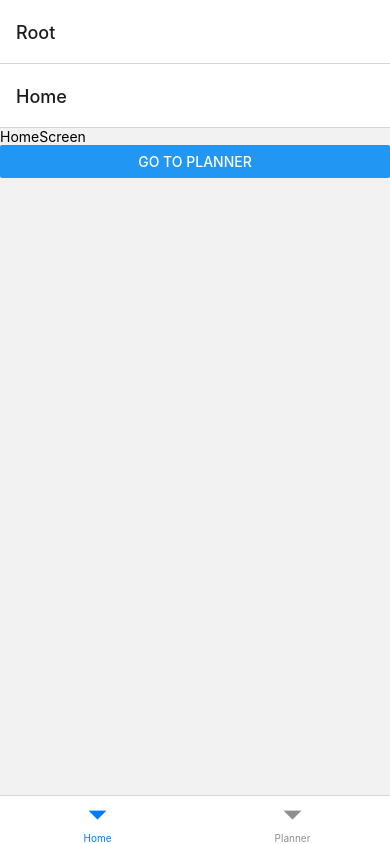
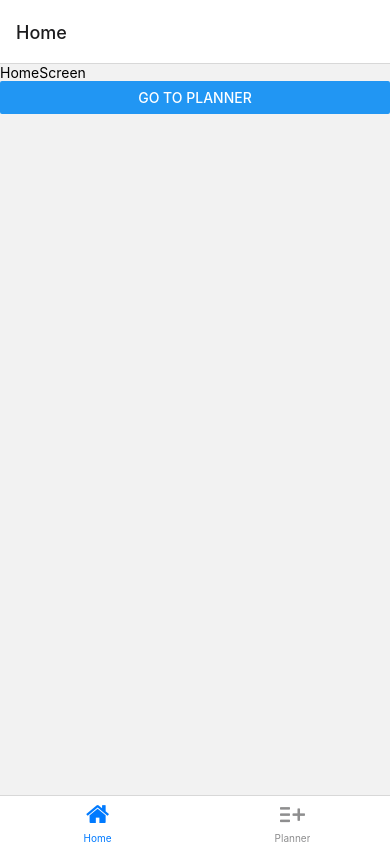
Before and after one commit to mariosknl/RN-workout-typescript, a React Native app: screen / in a window 390 px wide. Built offline with nearby package versions, Linux system fonts and the light colour scheme.

Commit message:
adding icons to the bottom tabs

```diff
--- a/navigation/index.tsx
+++ b/navigation/index.tsx
@@ -1,3 +1,4 @@
+import { Entypo, FontAwesome } from "@expo/vector-icons";
 import { createBottomTabNavigator } from "@react-navigation/bottom-tabs";
 import { NavigationContainer } from "@react-navigation/native";
 import { createNativeStackNavigator } from "@react-navigation/native-stack";
@@ -7,16 +8,22 @@ import PlannerScreen from "../screens/PlannerScreen";
 const Stack = createNativeStackNavigator();
 
 export default function Navigation() {
-  return <RootNavigator />;
+  return (
+    <NavigationContainer>
+      <RootNavigator />
+    </NavigationContainer>
+  );
 }
 
 function RootNavigator() {
   return (
-    <NavigationContainer>
-      <Stack.Navigator>
-        <Stack.Screen name="Root" component={BottomTabNavigator} />
-      </Stack.Navigator>
-    </NavigationContainer>
+    <Stack.Navigator
+      screenOptions={{
+        headerShown: false,
+      }}
+    >
+      <Stack.Screen name="Root" component={BottomTabNavigator} />
+    </Stack.Navigator>
   );
 }
 
@@ -25,8 +32,24 @@ const BottomTab = createBottomTabNavigator();
 function BottomTabNavigator() {
   return (
     <BottomTab.Navigator initialRouteName="Home">
-      <BottomTab.Screen name="Home" component={HomeScreen} />
-      <BottomTab.Screen name="Planner" component={PlannerScreen} />
+      <BottomTab.Screen
+        name="Home"
+        component={HomeScreen}
+        options={{
+          tabBarIcon: ({ size, color }) => (
+            <FontAwesome name="home" size={size} color={color} />
+          ),
+        }}
+      />
+      <BottomTab.Screen
+        name="Planner"
+        component={PlannerScreen}
+        options={{
+          tabBarIcon: ({ color, size }) => (
+            <Entypo name="add-to-list" size={size} color={color} />
+          ),
+        }}
+      />
     </BottomTab.Navigator>
   );
 }
```
